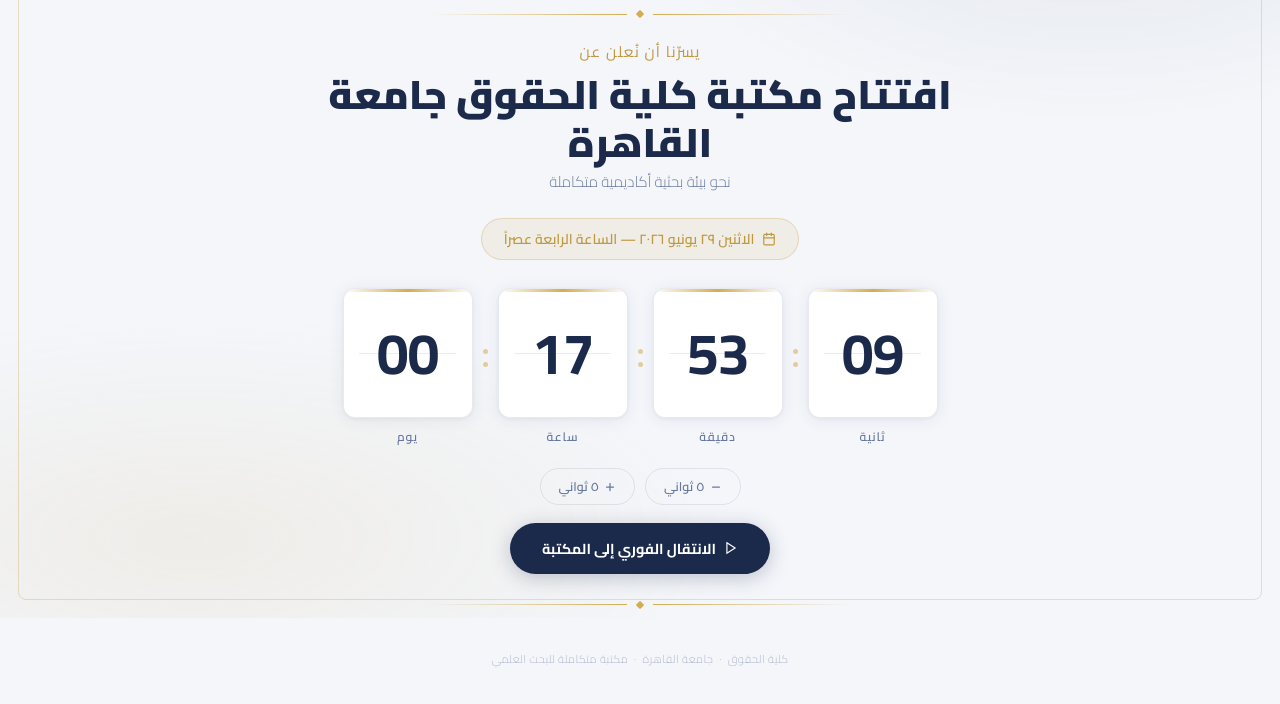
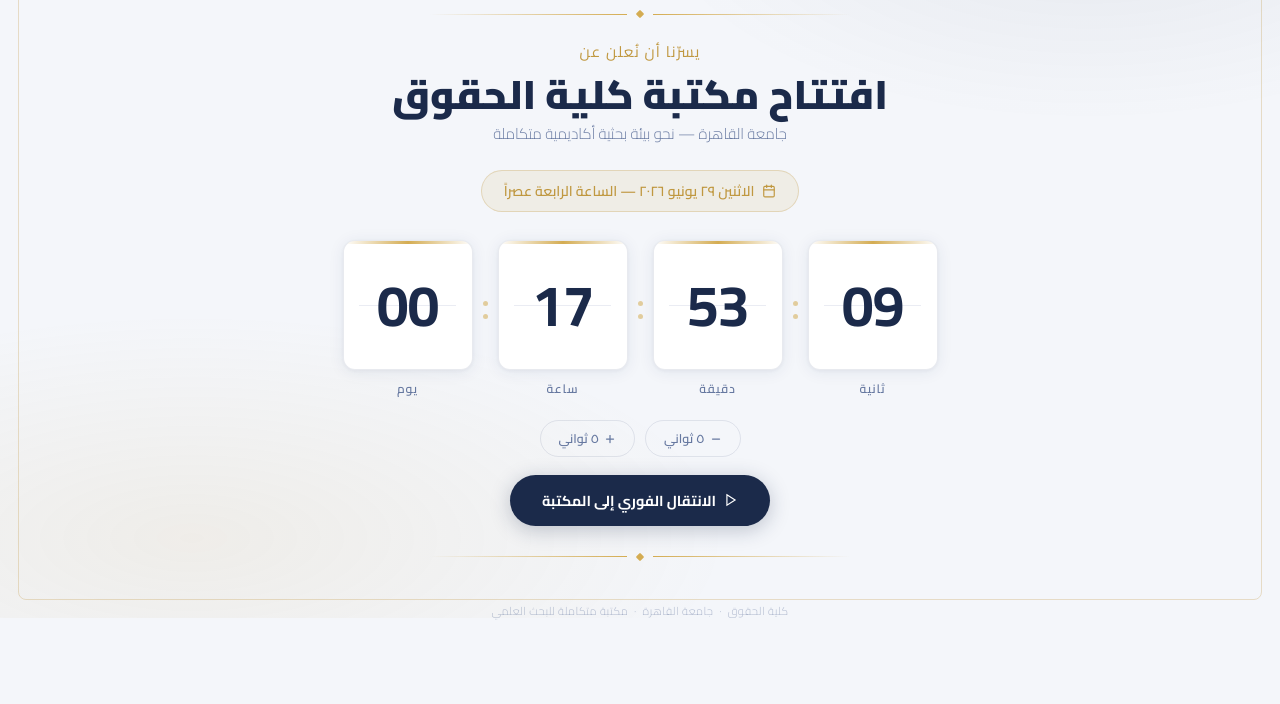
Before and after one commit to mohab-soliman/law, a plain HTML site: page index.html in a window 1280 px wide. Shown: the part 182-886 px from the top of the page. After the commit the page ends 843 px from the top, so only its background shows below. Drawn offline with Linux system fonts and the light colour scheme.

Commit message:
Update index.html

```diff
--- a/index.html
+++ b/index.html
@@ -7,31 +7,39 @@
 <link rel="preconnect" href="https://fonts.googleapis.com">
 <link href="https://fonts.googleapis.com/css2?family=Cairo:wght@300;400;600;700;900&display=swap" rel="stylesheet">
 <style>
+/* ─── DESIGN TOKENS ─────────────────────────────── */
 :root {
+  /* Surface scale — warm off-white to cool slate */
   --bg-base:     #f4f6fa;   /* page background */
   --bg-surface:  #ffffff;   /* card surface */
   --bg-muted:    #eaecf3;   /* pill / muted bg */
 
+  /* Brand — deep navy accent */
   --navy:        #1b2a4a;   /* headings */
   --navy-mid:    #2e4270;   /* sub-text */
   --navy-soft:   #6678a0;   /* muted text */
 
+  /* Gold accent — kept coherent */
   --gold:        #c09840;
   --gold-mid:    #d4ac52;
   --gold-light:  #e8c87a;
   --gold-bg:     rgba(192,152,64,.10);
   --gold-border: rgba(192,152,64,.28);
 
+  /* Dividers & borders */
   --border:      rgba(30,50,100,.10);
   --shadow-card: 0 2px 16px rgba(30,50,100,.08), 0 1px 4px rgba(30,50,100,.05);
   --shadow-btn:  0 4px 16px rgba(192,152,64,.30);
 
+  /* Countdown card */
   --card-bg:     #ffffff;
   --card-num:    #1b2a4a;
 
+  /* Timing */
   --ease-out:    cubic-bezier(.22,.68,0,1.2);
 }
 
+/* ─── RESET & BASE ───────────────────────────────── */
 *, *::before, *::after { box-sizing: border-box; margin: 0; padding: 0; }
 
 html { font-size: 16px; }
@@ -47,6 +55,7 @@
   position: relative;
 }
 
+/* Subtle radial on bg */
 body::before {
   content: '';
   position: fixed; inset: 0; z-index: 0;
@@ -56,6 +65,7 @@
   pointer-events: none;
 }
 
+/* Outer frame line */
 body::after {
   content: '';
   position: fixed; inset: 18px; z-index: 0;
@@ -64,6 +74,7 @@
   pointer-events: none;
 }
 
+/* ─── CONTAINER ──────────────────────────────────── */
 .container {
   position: relative; z-index: 1;
   width: 100%; max-width: 800px;
@@ -75,6 +86,7 @@
   gap: 0;
 }
 
+/* ─── LOGO ───────────────────────────────────────── */
 .logo-wrap {
   margin-bottom: 1.5rem;
 }
@@ -87,6 +99,7 @@
   drop-shadow: none;
 }
 
+/* ─── DIVIDER ────────────────────────────────────── */
 .divider {
   display: flex; align-items: center; gap: 10px;
   width: 100%; max-width: 420px;
@@ -107,6 +120,7 @@
   flex-shrink: 0;
 }
 
+/* ─── COPY ───────────────────────────────────────── */
 .kicker {
   font-size: clamp(.85rem, 2vw, .95rem);
   font-weight: 400;
@@ -131,6 +145,7 @@
   line-height: 1.6;
 }
 
+/* ─── DATE PILL ──────────────────────────────────── */
 .date-pill {
   display: inline-flex; align-items: center; gap: 8px;
   background: var(--gold-bg);
@@ -144,11 +159,12 @@
   cursor: default;
 }
 
+/* ─── COUNTDOWN GRID ─────────────────────────────── */
 .countdown {
   display: flex; align-items: flex-start;
   gap: 10px;
   justify-content: center;
-  direction: ltr;
+  direction: ltr;          /* days LEFT, seconds RIGHT */
   margin-bottom: 1.25rem;
   flex-wrap: wrap;
 }
@@ -167,6 +183,7 @@
   overflow: hidden;
 }
 
+/* top gold accent line */
 .unit-card::before {
   content: '';
   position: absolute; top: 0; left: 0; right: 0;
@@ -174,6 +191,7 @@
   background: linear-gradient(to right, transparent, var(--gold-mid), transparent);
 }
 
+/* center separator line */
 .unit-card::after {
   content: '';
   position: absolute;
@@ -202,6 +220,7 @@
   letter-spacing: .07em;
 }
 
+/* separator dots */
 .sep {
   display: flex; flex-direction: column; gap: 8px;
   align-self: center; margin-top: -20px;
@@ -419,8 +438,8 @@
   </div>
 
   <p class="kicker">يسرّنا أن نُعلن عن</p>
-  <h1 class="title"> افتتاح مكتبة كلية الحقوق جامعة القاهرة </h1>
-  <p class="subtitle"> نحو بيئة بحثية أكاديمية متكاملة</p>
+  <h1 class="title">افتتاح مكتبة كلية الحقوق</h1>
+  <p class="subtitle">جامعة القاهرة — نحو بيئة بحثية أكاديمية متكاملة</p>
 
   <div class="date-pill" aria-label="موعد الافتتاح">
     <svg width="14" height="14" viewBox="0 0 24 24" fill="none" stroke="currentColor"
```
